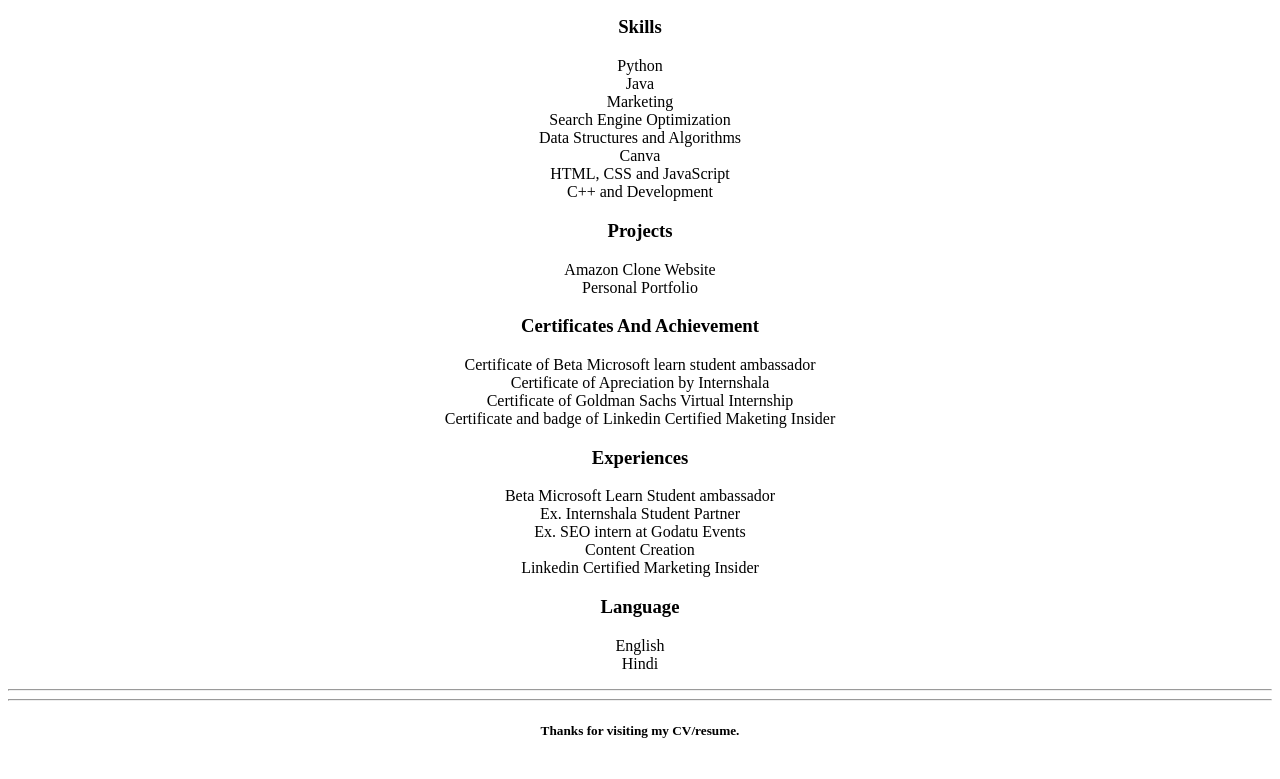
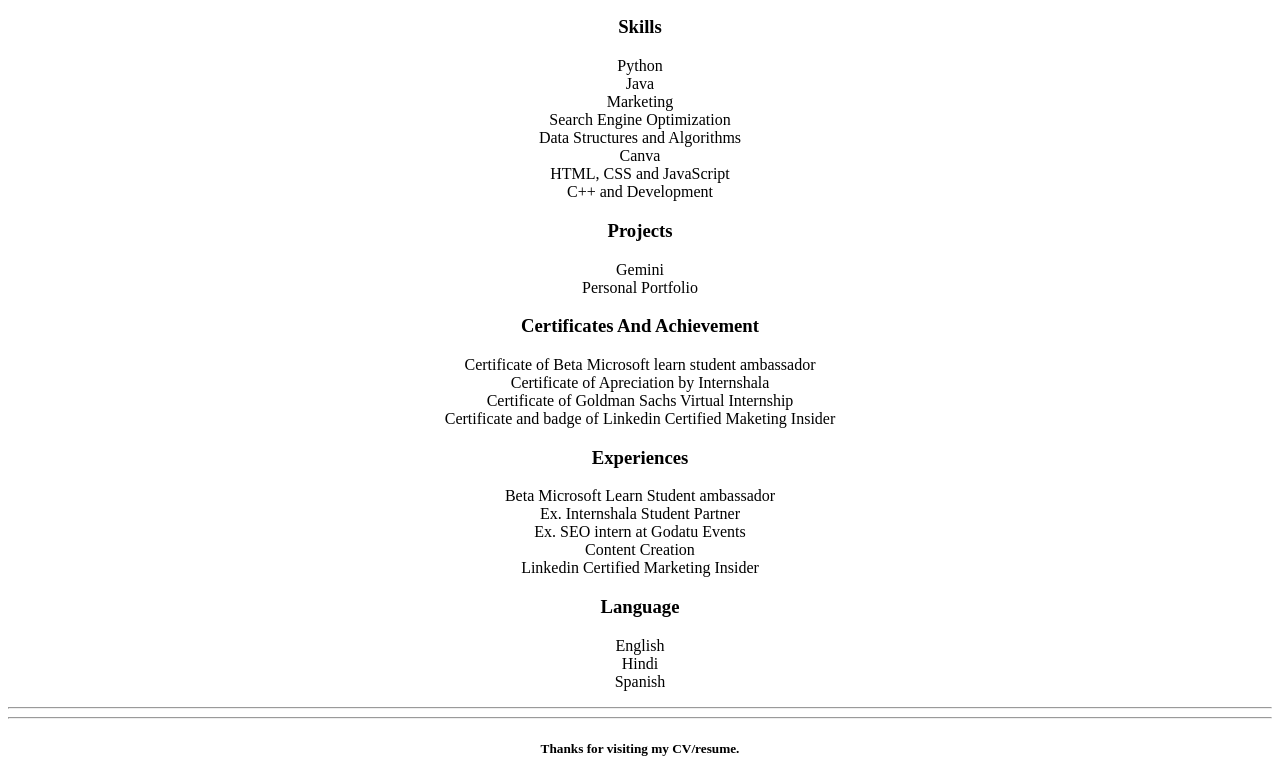
Before and after one commit to nitendra2211/Sample-CV, a plain HTML site: page index.html in a window 1280 px wide. Shown: the part 605-1384 px from the top of the page. Drawn offline with Linux system fonts and the light colour scheme.

Commit message:
Update index.html

```diff
--- a/index.html
+++ b/index.html
@@ -60,7 +60,7 @@
 </p>
 <h3>Projects</h3>
 <p>
-  Amazon Clone Website
+  Gemini
   <br>
   Personal Portfolio
   <br>
@@ -98,6 +98,8 @@
   English
   <br>
   Hindi
+  <br>
+  Spanish
 </p>
 
 </center>
```
